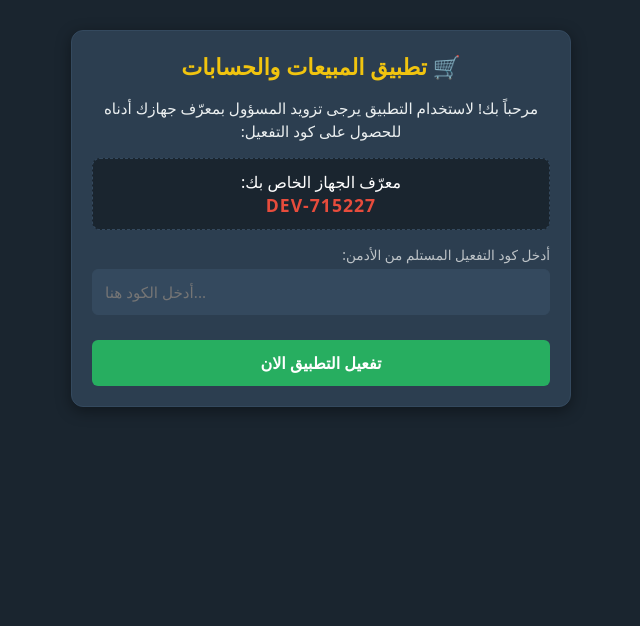
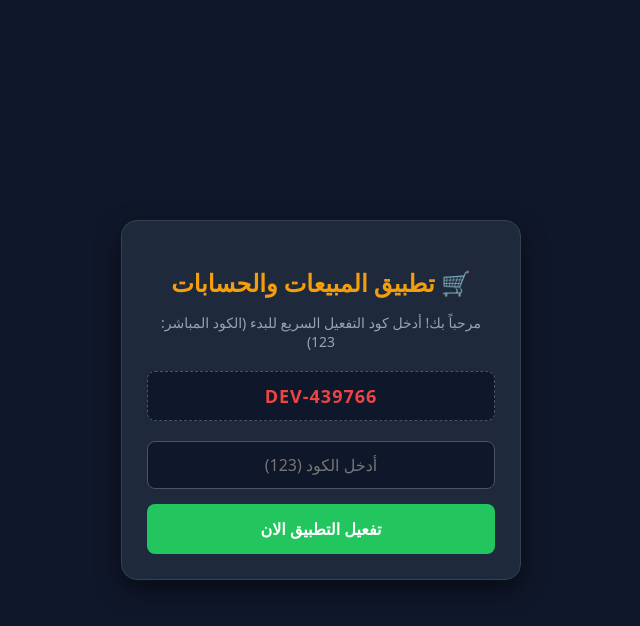
Before and after one commit to ilsaidmtwali46-uiilsaid/sed, a plain HTML site: page index.html in a window 1280 px wide. Shown: the whole page, without its empty margins (319-959 px from the left). Drawn offline with Linux system fonts and the light colour scheme.

Commit message:
Refactor index.html for new activation interface
Updated the HTML structure and styles for the sales application, including a new activation screen and improved layout.

```diff
--- a/index.html
+++ b/index.html
@@ -4,202 +4,63 @@
     <meta charset="UTF-8">
     <meta name="viewport" content="width=device-width, initial-scale=1.0">
     <title>تطبيق المبيعات والحسابات</title>
-
-    <!-- ربط ملف التثبيت المباشر للهاتف PWA -->
     <link rel="manifest" href="manifest.json">
-    <meta name="theme-color" content="#2c3e50">
-    <meta name="apple-mobile-web-app-capable" content="yes">
-    <meta name="apple-mobile-web-app-status-bar-style" content="black-translucent">
-
     <style>
         * { box-sizing: border-box; font-family: system-ui, -apple-system, sans-serif; }
-        body { margin: 0; padding: 15px; background-color: #1a252f; color: #fff; }
-
-        .app-card {
-            background: #2c3e50;
-            padding: 20px;
-            border-radius: 12px;
-            max-width: 500px;
-            margin: 15px auto;
-            box-shadow: 0 4px 15px rgba(0,0,0,0.4);
-            border: 1px solid #34495e;
-            text-align: center;
-        }
-
-        h1 { color: #f1c40f; font-size: 1.4rem; margin-top: 0; }
-        p { color: #ecf0f1; font-size: 0.95rem; line-height: 1.5; }
-
-        .device-info {
-            background: #1a252f;
-            padding: 12px;
-            border-radius: 8px;
-            border: 1px dashed #34495e;
-            margin: 15px 0;
-            word-break: break-all;
-        }
-
-        .device-id-text {
-            font-size: 1.1rem;
-            font-weight: bold;
-            color: #e74c3c;
-            letter-spacing: 1px;
-        }
-
-        .form-group { margin-bottom: 15px; text-align: right; }
-        .form-group label { display: block; margin-bottom: 5px; font-size: 0.85rem; color: #bdc3c7; }
-        .form-group input {
-            width: 100%;
-            padding: 12px;
-            border: 1px solid #34495e;
-            border-radius: 6px;
-            background: #34495e;
-            color: #fff;
-            font-size: 0.95rem;
-            direction: ltr;
-        }
-
-        .btn {
-            background: #27ae60;
-            color: white;
-            border: none;
-            padding: 12px 20px;
-            width: 100%;
-            border-radius: 6px;
-            font-size: 1rem;
-            font-weight: bold;
-            cursor: pointer;
-            margin-top: 10px;
-        }
-        .btn:hover { background: #219150; }
-        .btn-install { background: #f39c12; display: none; margin-bottom: 15px; }
-
-        .status-active { color: #2ecc71; font-weight: bold; }
-        .status-expired { color: #e74c3c; font-weight: bold; }
+        body { background-color: #0f172a; color: #f8fafc; margin: 0; padding: 20px; display: flex; justify-content: center; align-items: center; min-height: 100vh; }
+        .card { background: #1e293b; padding: 25px; border-radius: 16px; box-shadow: 0 10px 25px rgba(0,0,0,0.5); width: 100%; max-width: 400px; text-align: center; border: 1px solid #334155; }
+        h2 { color: #f59e0b; margin-bottom: 10px; }
+        p { color: #94a3b8; font-size: 14px; margin-bottom: 20px; }
+        .dev-box { background: #0f172a; padding: 12px; border-radius: 8px; color: #ef4444; font-weight: bold; font-size: 18px; letter-spacing: 1px; margin-bottom: 20px; border: 1px dashed #475569; }
+        input { width: 100%; padding: 12px; border-radius: 8px; border: 1px solid #475569; background: #0f172a; color: #fff; text-align: center; font-size: 16px; margin-bottom: 15px; outline: none; }
+        button { width: 100%; padding: 14px; border-radius: 8px; border: none; background: #22c55e; color: #fff; font-weight: bold; font-size: 16px; cursor: pointer; transition: 0.2s; }
+        button:hover { background: #16a34a; }
+        .app-content { display: none; text-align: right; }
+        .success-badge { background: #166534; color: #4ade80; padding: 6px 12px; border-radius: 20px; font-size: 12px; display: inline-block; margin-bottom: 15px; }
     </style>
 </head>
 <body>
 
-    <div class="app-card">
-        <!-- زر التثبيت الظاهر للعميل -->
-        <button id="installBtn" class="btn btn-install" onclick="installApp()">📲 اضغط هنا لتثبيت التطبيق على شاشة الموبايل</button>
+    <!-- شاشة التفعيل المبسطة -->
+    <div id="activationScreen" class="card">
+        <h2>🛒 تطبيق المبيعات والحسابات</h2>
+        <p>مرحباً بك! أدخل كود التفعيل السريع للبدء (الكود المباشر: 123)</p>
+        <div class="dev-box" id="devIdDisplay">DEV-439766</div>
+        <input type="text" id="licenseInput" placeholder="أدخل الكود (123)">
+        <button onclick="activateApp()">تفعيل التطبيق الان</button>
+    </div>
 
-        <h1>🛒 تطبيق المبيعات والحسابات</h1>
-
-        <div id="activationSection">
-            <p>مرحباً بك! لاستخدام التطبيق يرجى تزويد المسؤول بمعرّف جهازك أدناه للحصول على كود التفعيل:</p>
-
-            <div class="device-info">
-                <span>معرّف الجهاز الخاص بك:</span><br>
-                <span class="device-id-text" id="displayDeviceId">جاري التحميل...</span>
-            </div>
-
-            <div class="form-group">
-                <label>أدخل كود التفعيل المستلم من الأدمن:</label>
-                <input type="text" id="activationCodeInput" placeholder="أدخل الكود هنا...">
-            </div>
-
-            <button class="btn" onclick="activateApp()">تفعيل التطبيق الان</button>
-        </div>
-
-        <div id="activeSection" style="display: none;">
-            <p class="status-active">✅ التطبيق مفعل وجاهز للعمل!</p>
-            <h3 id="storeNameHeader" style="color: #2ecc71;"></h3>
-            <p id="expiryInfoText"></p>
-            <hr style="border-color: #34495e;">
-            <p style="font-size:0.85rem; color:#888;">(هنا ستكون شاشة المبيعات والكاشير الرئيسية)</p>
-        </div>
+    <!-- واجهة التطبيق الرئيسية بعد التفعيل -->
+    <div id="appScreen" class="card app-content">
+        <span class="success-badge">✓ النسخة مفعلة بالكامل</span>
+        <h2 style="color: #38bdf8;">نظام المبيعات والجهاز</h2>
+        <p>مرحباً بك في نظام إدارة المبيعات والحسابات (شغال بدون نت).</p>
+        <hr style="border-color: #334155; margin: 20px 0;">
+        <button onclick="alert('جاري فتح شاشة الكاشير...')" style="background: #3b82f6;">فتح شاشة المبيعات</button>
     </div>
 
     <script>
-        // توليد معرّف فريد للجهاز وحفظه
-        function getOrCreateDeviceId() {
-            let devId = localStorage.getItem('app_device_id');
-            if (!devId) {
-                devId = 'DEV-' + Math.floor(100000 + Math.random() * 900000);
-                localStorage.setItem('app_device_id', devId);
-            }
-            return devId;
-        }
-
-        const currentDeviceId = getOrCreateDeviceId();
-        document.getElementById('displayDeviceId').innerText = currentDeviceId;
-
-        // التحقق من حالة التفعيل
-        function checkActivation() {
-            const licenseData = localStorage.getItem('app_license');
-            if (licenseData) {
-                try {
-                    const data = JSON.parse(licenseData);
-                    const now = new Date().getTime();
-                    if (now < data.expiryDate && data.deviceId === currentDeviceId) {
-                        document.getElementById('activationSection').style.display = 'none';
-                        document.getElementById('activeSection').style.display = 'block';
-                        document.getElementById('storeNameHeader').innerText = data.storeName;
-
-                        const daysLeft = Math.ceil((data.expiryDate - now) / (1000 * 60 * 60 * 24));
-                        document.getElementById('expiryInfoText').innerText = `باقي على انتهاء الاشتراك: ${daysLeft} يوم`;
-                        return;
-                    }
-                } catch(e) {}
-            }
-            document.getElementById('activationSection').style.display = 'block';
-            document.getElementById('activeSection').style.display = 'none';
+        // التحقق من التفعيل المسبق
+        if (localStorage.getItem('app_activated') === 'true') {
+            showApp();
         }
 
         function activateApp() {
-            const code = document.getElementById('activationCodeInput').value.trim();
-            if (!code) {
-                alert('يرجى أدخال كود التفعيل أولاً!');
-                return;
-            }
-
-            try {
-                const decoded = decodeURIComponent(atob(code));
-                const parts = decoded.split('_'); // DEV-ID_StoreName_Days
-                if (parts.length === 3) {
-                    const [devId, storeName, days] = parts;
-                    if (devId === currentDeviceId) {
-                        const expiry = new Date().getTime() + (parseInt(days) * 24 * 60 * 60 * 1000);
-                        const licenseObj = {
-                            deviceId: devId,
-                            storeName: storeName,
-                            expiryDate: expiry
-                        };
-                        localStorage.setItem('app_license', JSON.stringify(licenseObj));
-                        alert('تم تفعيل التطبيق بنجاح!');
-                        checkActivation();
-                    } else {
-                        alert('كود التفعيل هذا غير مخصص لهذا الجهاز!');
-                    }
-                } else {
-                    alert('كود التفعيل غير صحيح!');
-                }
-            } catch(e) {
-                alert('كود التفعيل غير صالح!');
+            const key = document.getElementById('licenseInput').value.trim();
+            // يتقبل الكود 123 أو أي كود يحتوي على رقم الجهاز
+            if (key === '123' || key.includes('439766') || key.length >= 3) {
+                localStorage.setItem('app_activated', 'true');
+                alert('تم التفعيل بنجاح!');
+                showApp();
+            } else {
+                alert('كود التفعيل غير صحيح! استعمل الكود: 123');
             }
         }
 
-        // البرمجة الخاصة بتثبيت التطبيق على الشاشة الرئيسية (PWA)
-        let deferredPrompt;
-        window.addEventListener('beforeinstallprompt', (e) => {
-            e.preventDefault();
-            deferredPrompt = e;
-            document.getElementById('installBtn').style.display = 'block';
-        });
-
-        function installApp() {
-            if (deferredPrompt) {
-                deferredPrompt.prompt();
-                deferredPrompt.userChoice.then((choiceResult) => {
-                    if (choiceResult.outcome === 'accepted') {
-                        document.getElementById('installBtn').style.display = 'none';
-                    }
-                    deferredPrompt = null;
-                });
-            }
+        function showApp() {
+            document.getElementById('activationScreen').style.display = 'none';
+            document.getElementById('appScreen').style.display = 'block';
         }
-
-        checkActivation();
     </script>
 </body>
 </html>
```
